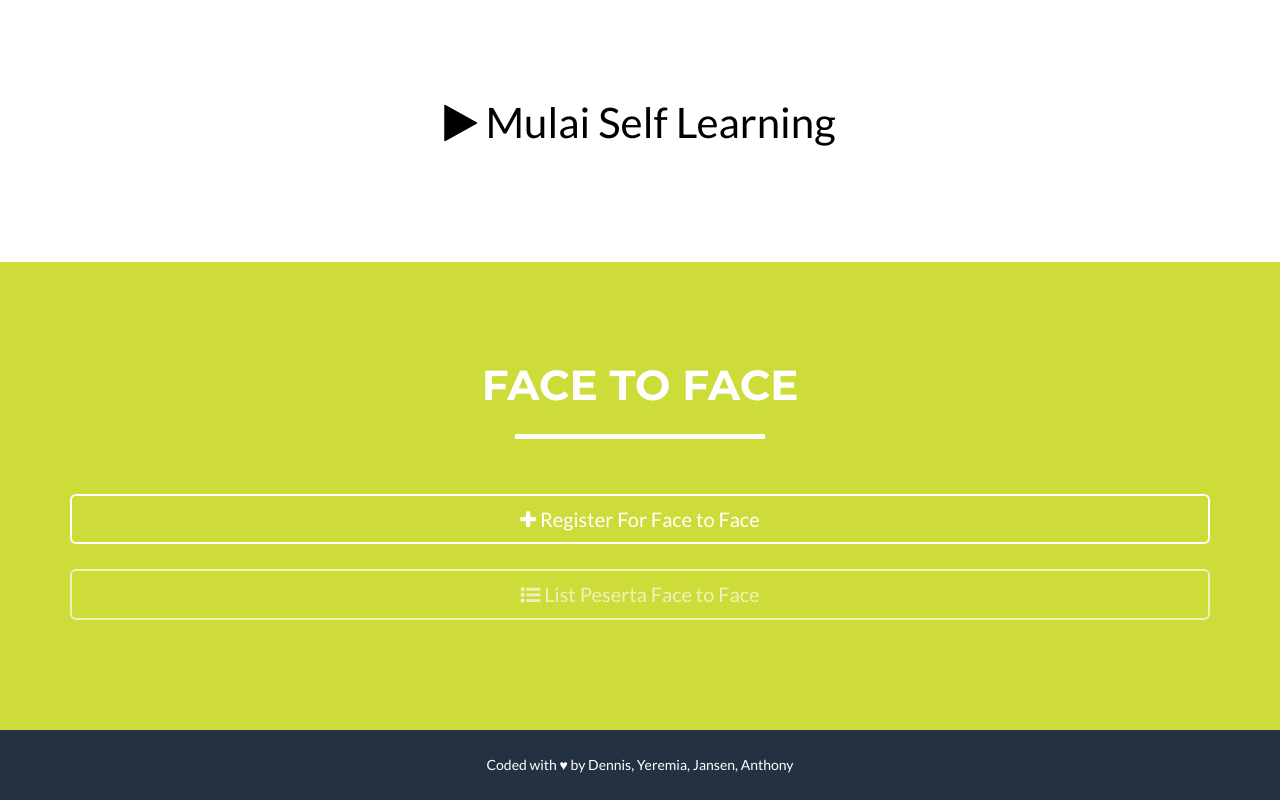
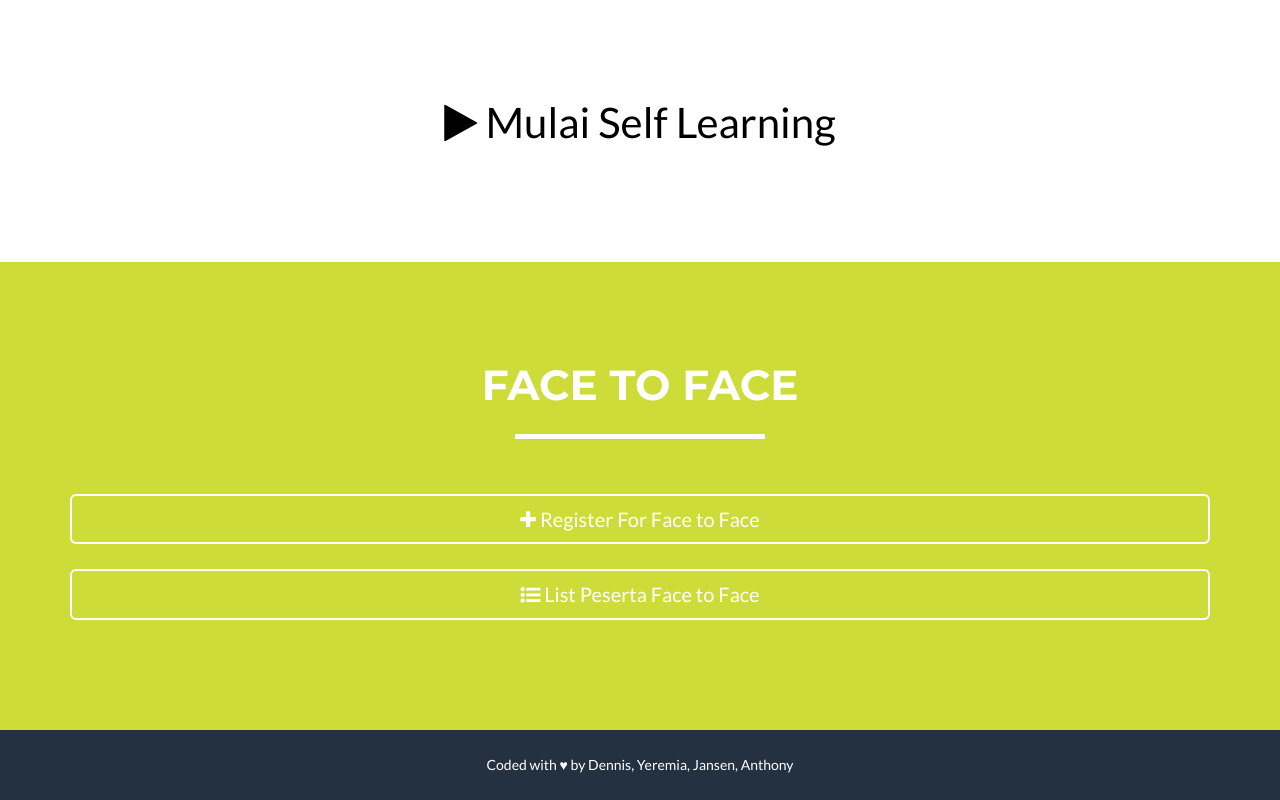
Before and after one commit to sacbinusuniv/trainingclobc2020, a website: page index.html in a window 1280 px wide. Shown: the part 3334-4134 px from the top of the page. Drawn offline with nearby package versions, Linux system fonts and the light colour scheme.

Commit message:
open link

```diff
--- a/index.html
+++ b/index.html
@@ -180,7 +180,7 @@ Berikut ini adalah langkah-langkah pelaksanaan Self Learning<br><br>
                     </a>
                 </div>
                 <div class="col-lg-12 text-center">
-                    <a href="http://goo.gl/YrWbV3" class="btn btn-lg btn-outline disabled">
+                    <a href="https://drive.google.com/open?id=0Bx6ikN8Oiy65cnBmeHVlckFjclE" class="btn btn-lg btn-outline">
                         <i class="fa fa-list-ul"></i> List Peserta Face to Face
                     </a>
                 </div>
```
